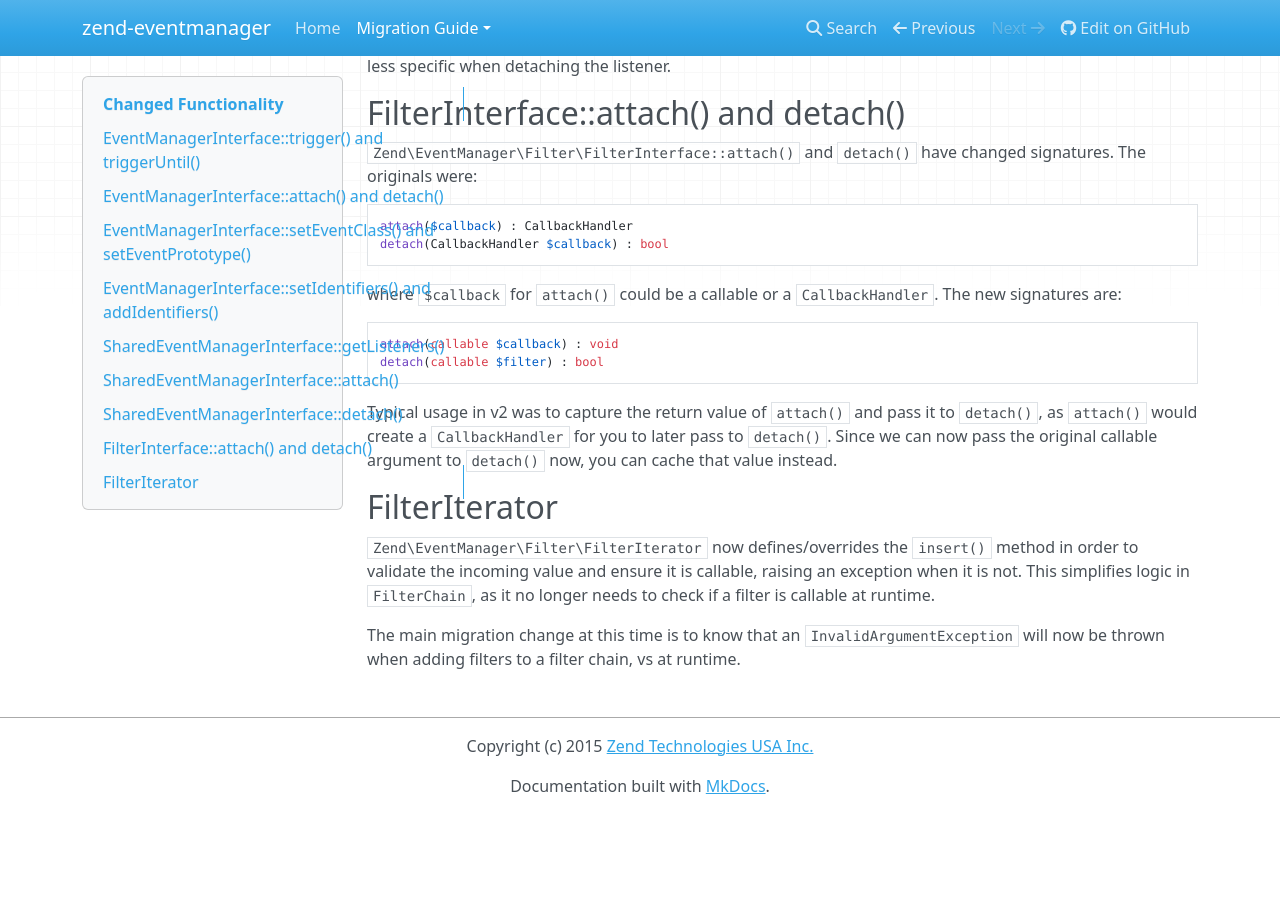
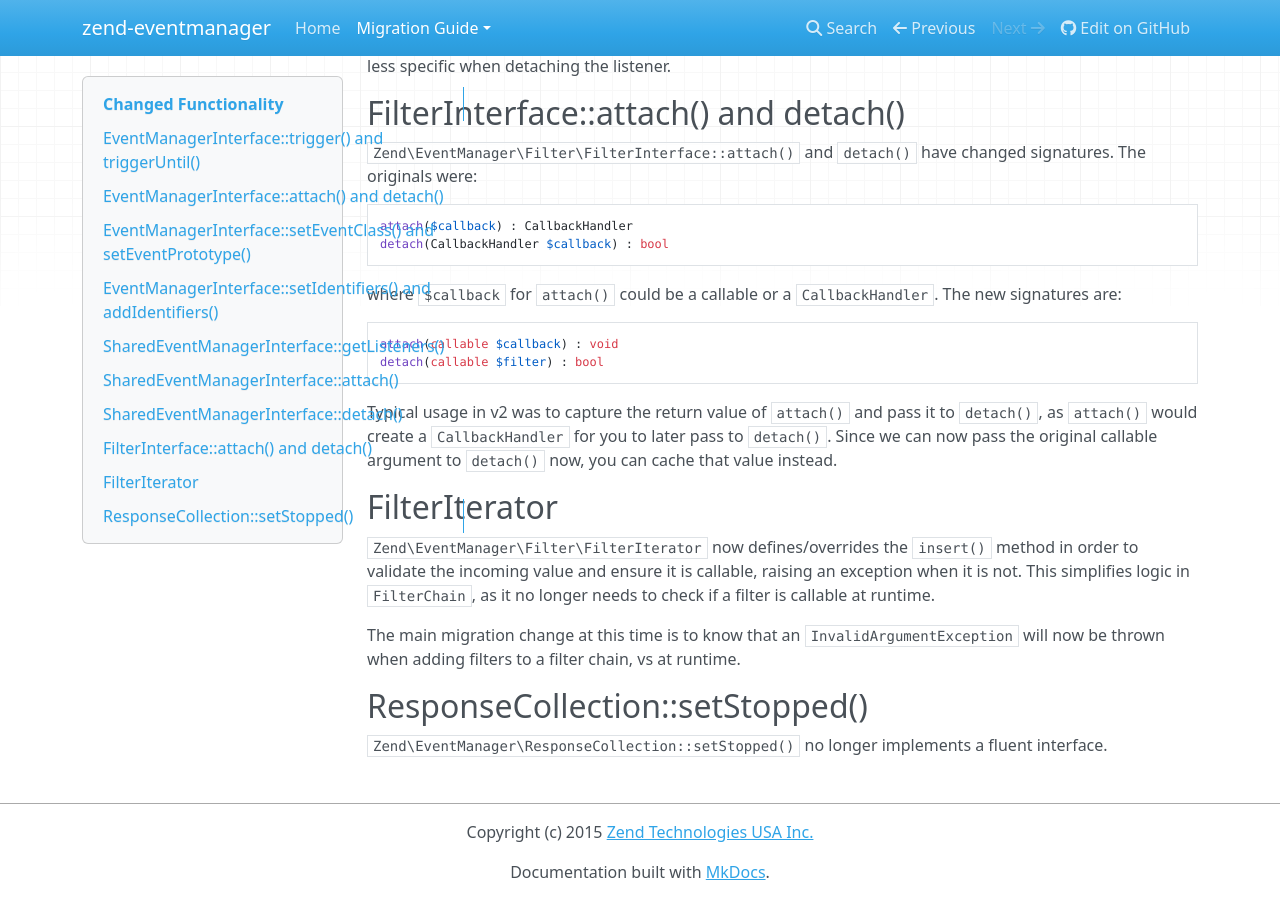
Before and after one commit to zendframework/zend-eventmanager, an MkDocs documentation site: the page built from doc/book/migration/changed.md, in a window 1280 px wide and 900 px high, scrolled down 5216 px. Built offline with MkDocs 1.6.1, drawn with Linux system fonts in a browser that asks for light colours; nearby versions of some CDN libraries; old or Windows-style settings are respelled for this version of MkDocs; before the commit the page ends 6030 px from its top, so only the background shows below that.

Commit message:
Documented changes to ResponseCollection::setStopped

```diff
--- a/doc/book/migration/changed.md
+++ b/doc/book/migration/changed.md
@@ -324,3 +324,8 @@ it no longer needs to check if a filter is callable at runtime.
 The main migration change at this time is to know that an
 `InvalidArgumentException` will now be thrown when adding filters to a filter
 chain, vs at runtime.
+
+## ResponseCollection::setStopped()
+
+`Zend\EventManager\ResponseCollection::setStopped()` no longer implements a
+fluent interface.
```
